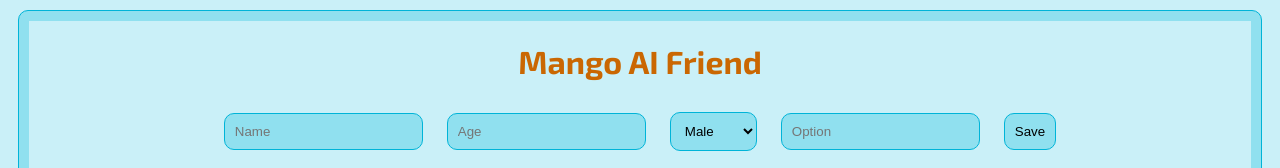
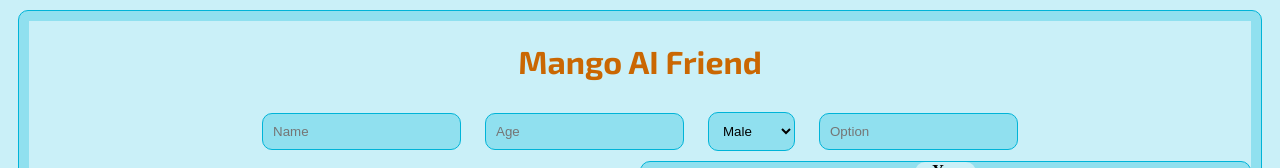
Before and after one commit to shivharerachit/Mango_AI_web, a plain HTML site: page option.html in a window 1280 px wide. Shown: the top 168 px of the page. Drawn offline with Linux system fonts and the light colour scheme.

```diff
--- a/option.html
+++ b/option.html
@@ -112,7 +112,7 @@
                     <option value="female">Female</option>
                 </select>
                 <input type="text" id="option" placeholder="Option">
-                <button id="save">Save</button>
+                <!-- <button id="save">Save</button> -->
             </center>
         </div>
         <div id="container">
@@ -156,6 +156,7 @@
             console.log(name, age, option, gender);
             return name, age, option, gender;
             });
+
 
         let container = document.getElementById('container');
         container.removeChild(container.firstChild);
```
